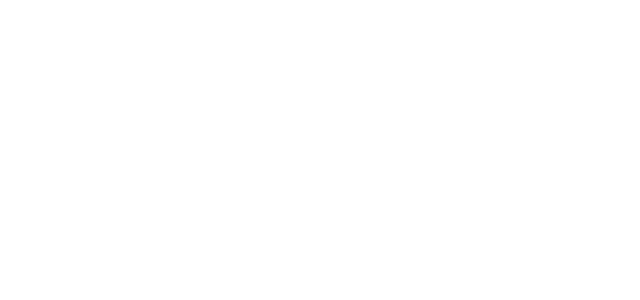
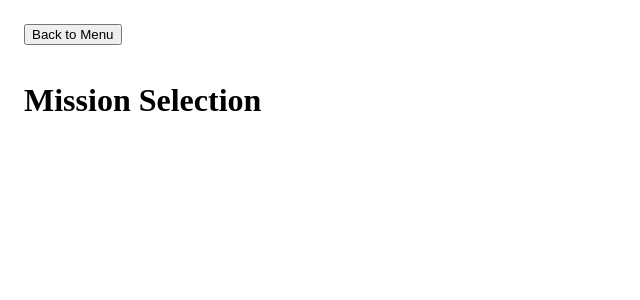
Before and after one commit to StephanTTM/Text-Adventure-Card-Web-Game, a React (Vite) app in the folder game-client/: page /missions in a window 1280 px wide. Before the commit this address had no page. Shown: the top 300 px of the page, without its empty margins (0-640 px from the left). Built offline with nearby package versions, Linux system fonts and the light colour scheme.

Commit message:
Create mission selection page listing missions

```diff
--- a/game-client/src/App.jsx
+++ b/game-client/src/App.jsx
@@ -3,6 +3,7 @@ import { Routes, Route } from 'react-router-dom';
 import MainMenu from './pages/MainMenu';
 import DeckBuilder from './pages/DeckBuilder';
 import MissionEditor from './pages/MissionEditor';
+import MissionSelection from './pages/MissionSelection';
 import examplePlayer from '../../assets/players/example_player.json';
 
 export default function App() {
@@ -13,6 +14,7 @@ export default function App() {
       <Route path="/" element={<MainMenu player={player} />} />
       <Route path="/deck" element={<DeckBuilder player={player} />} />
       <Route path="/mission-editor" element={<MissionEditor player={player} />} />
+      <Route path="/missions" element={<MissionSelection />} />
     </Routes>
   );
 }
--- a/game-client/src/pages/MainMenu.jsx
+++ b/game-client/src/pages/MainMenu.jsx
@@ -75,7 +75,9 @@ export default function MainMenu({ player }) {
       <h1>Main Menu</h1>
       <ul style={menuStyle}>
         <li>
-          <button style={buttonStyle}>Mission Selection</button>
+          <Link to="/missions">
+            <button style={buttonStyle}>Mission Selection</button>
+          </Link>
         </li>
         <li>
           <Link to="/deck">
--- /dev/null
+++ b/game-client/src/pages/MissionSelection.jsx
@@ -0,0 +1,21 @@
+import React from 'react';
+import { Link } from 'react-router-dom';
+
+export default function MissionSelection() {
+  const modules = import.meta.glob('../../../assets/missions/*.json', { eager: true });
+  const missions = Object.values(modules).map((m) => m.default);
+
+  return (
+    <div style={{ padding: 16 }}>
+      <Link to="/">
+        <button style={{ marginBottom: 16 }}>Back to Menu</button>
+      </Link>
+      <h1>Mission Selection</h1>
+      <ul>
+        {missions.map((mission) => (
+          <li key={mission.id}>{mission.title}</li>
+        ))}
+      </ul>
+    </div>
+  );
+}
```
Also changed, not shown: 1 other file (tests, documents, lock files or other folders).
